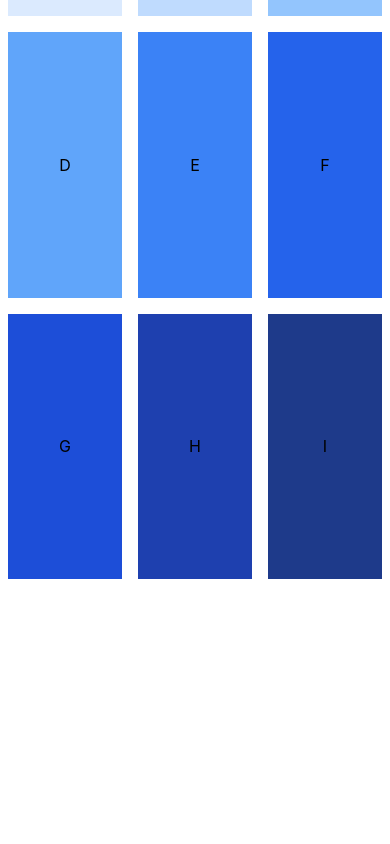
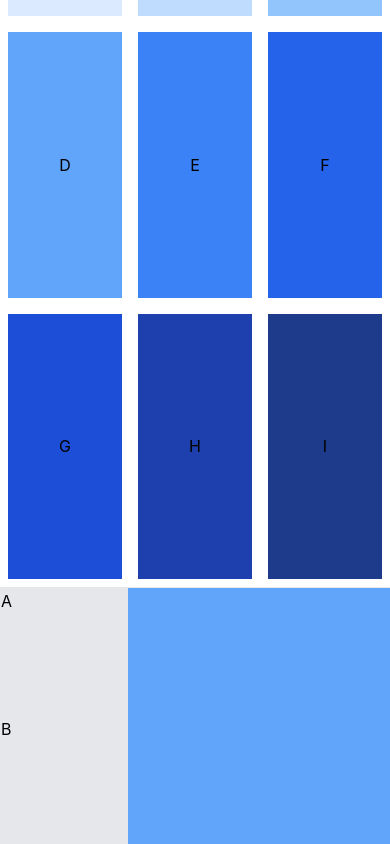
Before and after one commit to Sakshi6401/Tailwind, a React (Create React App) app: page / in a window 390 px wide. Shown: the part 1918-2762 px from the top of the page. Before the commit the page ends 2505 px from the top, so only its background shows below. Built offline with nearby package versions, Linux system fonts and the light colour scheme.

Commit message:
learned how to manage responsiveness

```diff
--- a/src/App.js
+++ b/src/App.js
@@ -3,6 +3,7 @@ import Box from "./practice/Box";
 import Text from './practice/Text';
 import Border from './practice/Border';
 import Flex from './practice/Flex';
+import Res from './practice/Responsiveness.jsx';
 
 function App() {
   return (
@@ -14,6 +15,8 @@ function App() {
       <Border />
       <hr />
       <Flex />
+      <hr />
+      <Res />
     </div>
 
   );
--- /dev/null
+++ b/src/practice/Responsiveness.jsx
@@ -0,0 +1,10 @@
+import React from'react';
+
+const Res = () => (
+    <div class="bg-blue-400 flex flex-col sm:flex-row">
+        <div class="w-32 h-32 bg-gray-200 border">A</div>
+        <div class="w-32 h-32 bg-gray-200 border">B</div>
+    </div>
+);
+
+export default Res;
```
